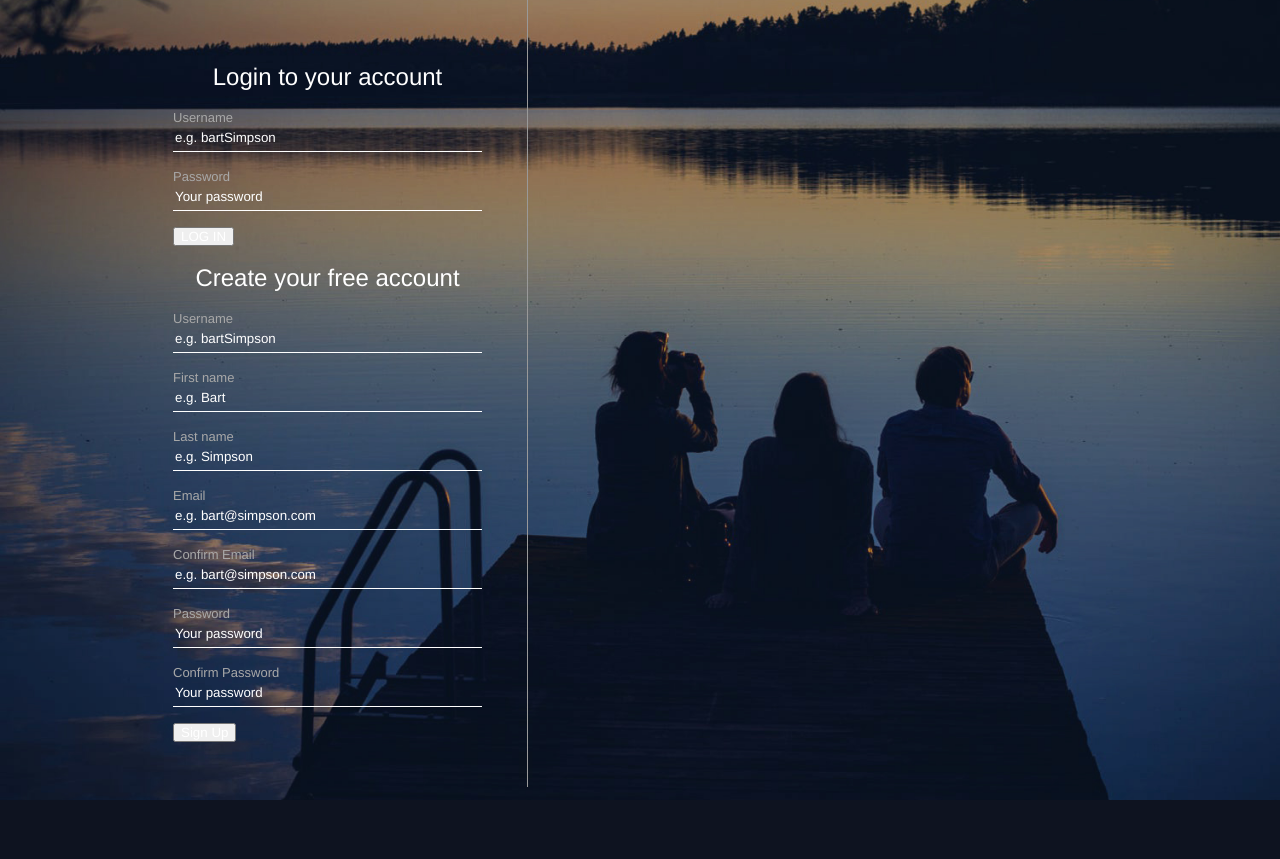
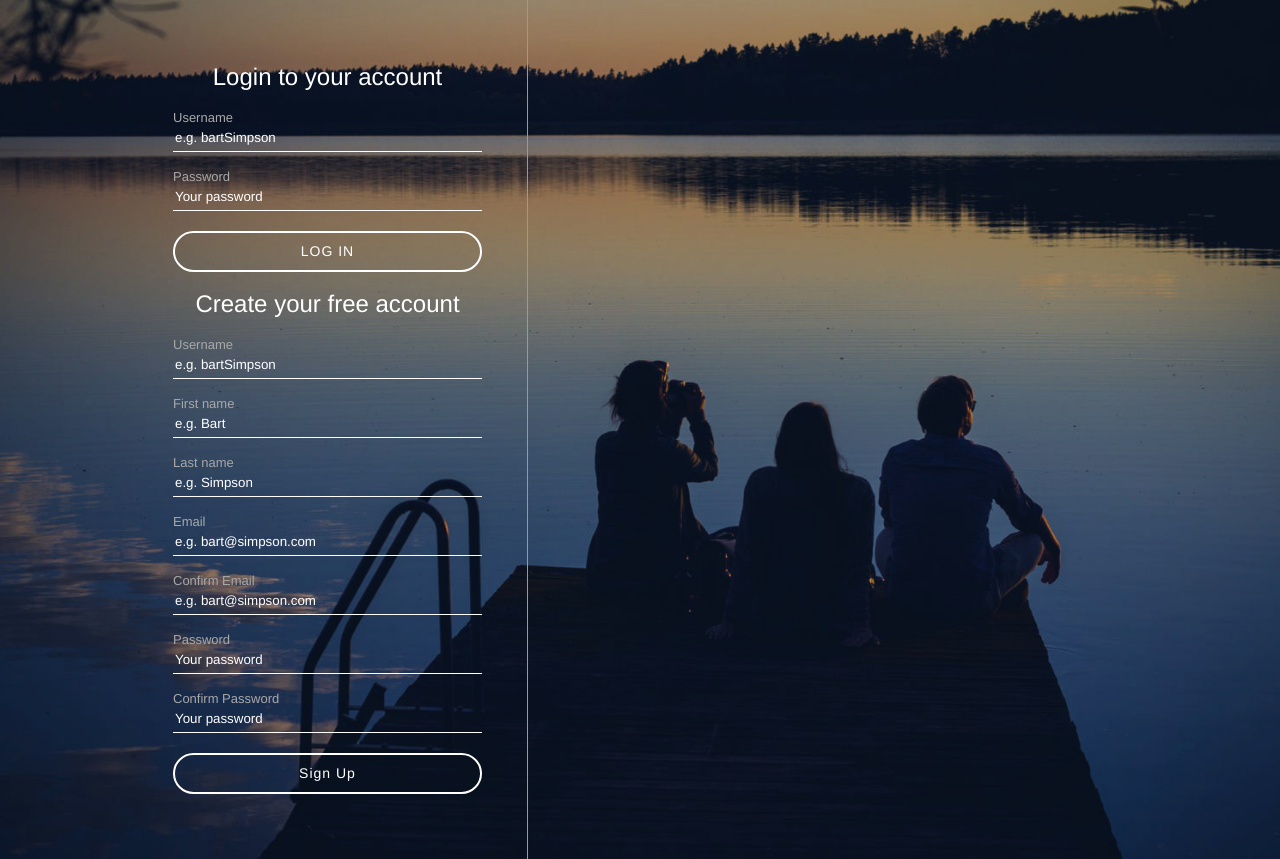
Before and after one commit to pavlvs/spoticlone, a PHP site: page /register.php in a window 1280 px wide. Before the commit the page ends 800 px from the top, so only its background shows below. Run offline with PHP 8.4, Linux system fonts and the light colour scheme.

Commit message:
Styled the buttons

```diff
--- a/includes/assets/css/register.css
+++ b/includes/assets/css/register.css
@@ -92,3 +92,20 @@ body {
     font-size: 13px;
     margin-top: 15px;
 }
+
+#inputContainer button {
+    background-color: transparent;
+    border: 2px solid #fff;
+    border-radius: 250px;
+    color: #fff;
+    display: block;
+    font-size: 14px;
+    letter-spacing: 1px;
+    margin: 20px auto;
+    height: 41px;
+    width: 100%;
+}
+
+#inputContainer button:hover {
+    cursor: pointer;
+}
```
